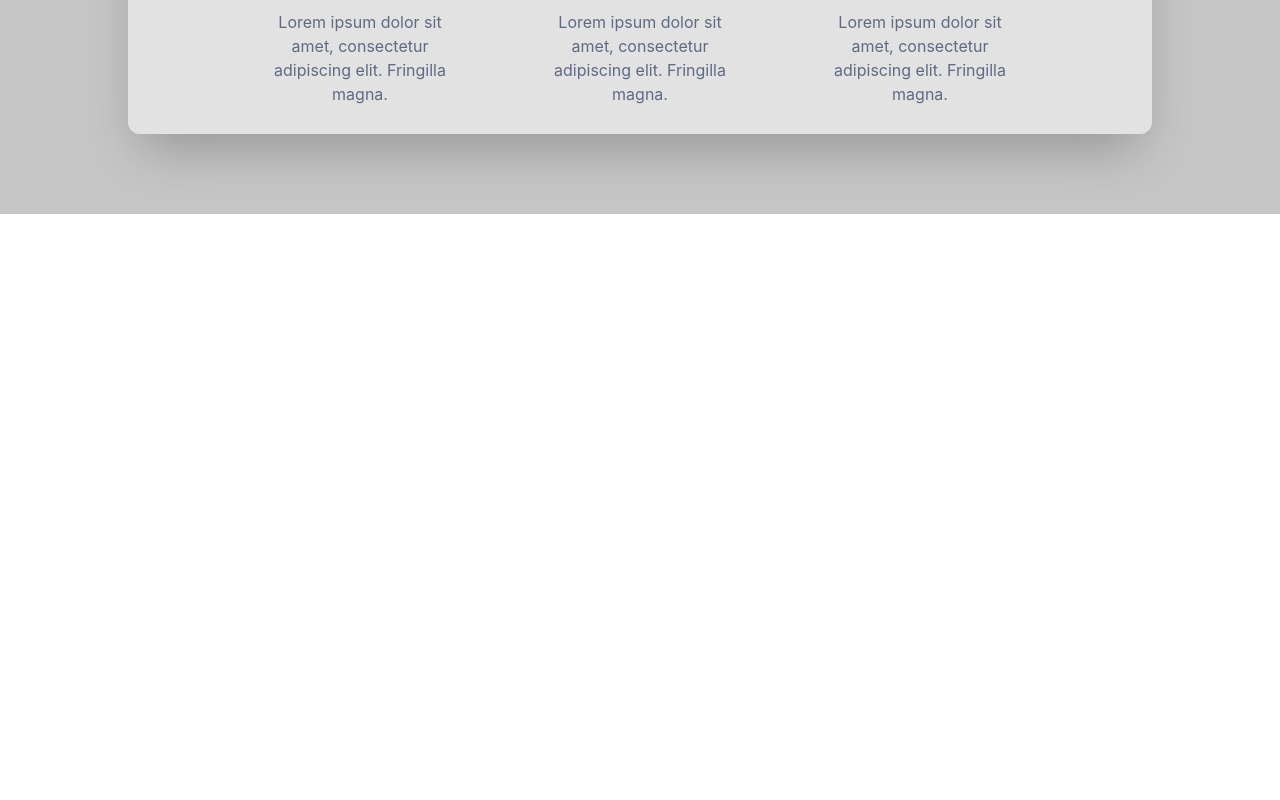
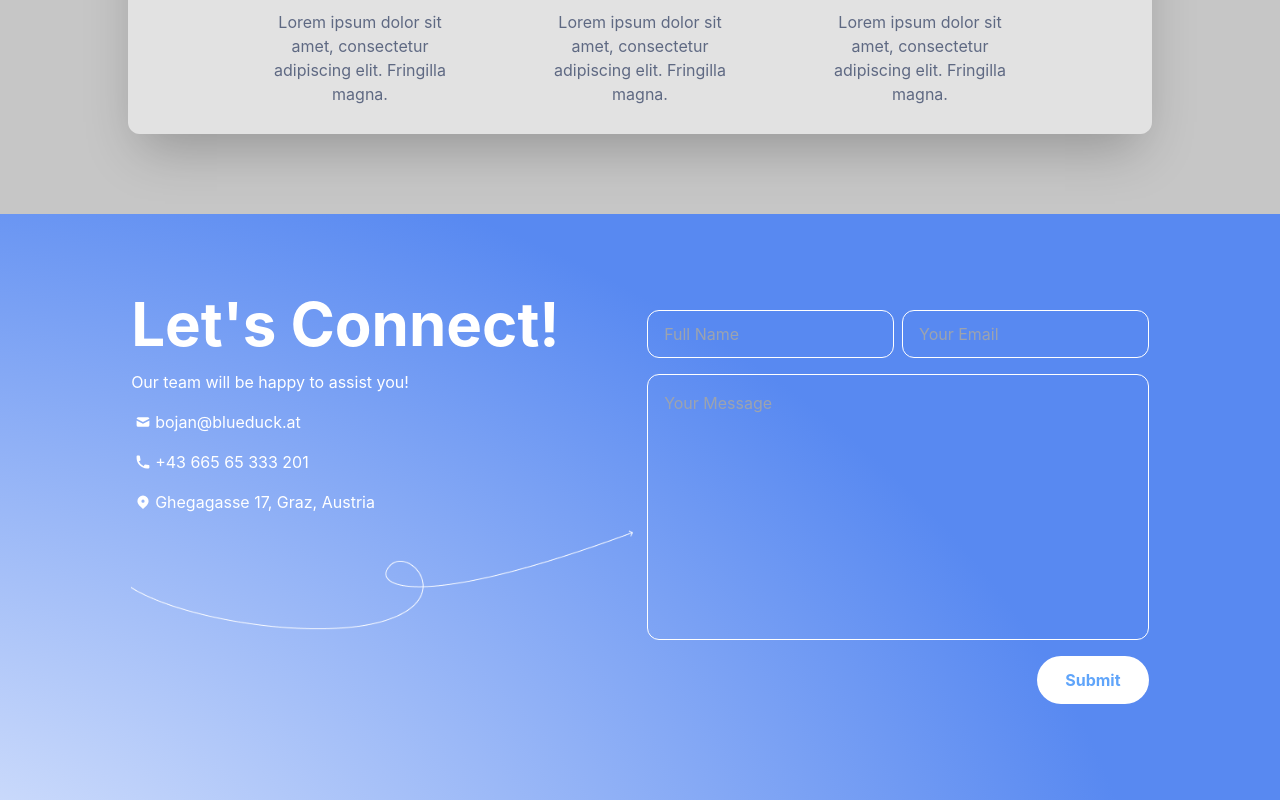
Before and after one commit to ArminBabic/blue, a Next.js app: page / in a window 1280 px wide. Shown: the part 4389-5189 px from the top of the page. Before the commit the page ends 4603 px from the top, so only its background shows below. Built offline with nearby package versions, Linux system fonts and the light colour scheme.

Commit message:
add contact

```diff
--- a/components/About.tsx
+++ b/components/About.tsx
@@ -52,7 +52,7 @@ function About() {
       </div>
 
       <div className="text-center sm:text-start  flex flex-col xl:flex-row items-center justify-center md:gap-12 xl:ml-8  xl:justify-center  pt-12  ">
-        <div className="sm:w-full md:w-[700px] mb-44 xs:mb-2 text-xs sm:text-sm 2xl:text-base md:flex-1 xl:flex-none text-1xl text-center md:text-center text-[#081944] px-2 xs:px-8 sm:px-4 max-w-[235px] xs:max-w-[400px] max-h-[400px] md:max-w-[700px] lg:max-w-[800px] md:max-h-[400px] sm:h-[500px]  xl:h-96 xl:w-96  opacity-80 ">
+        <div className="sm:w-full md:w-[700px] mb-48 xs:mb-2 text-xs sm:text-sm 2xl:text-base md:flex-1 xl:flex-none text-1xl text-center md:text-center text-[#081944] px-2 xs:px-8 sm:px-4 max-w-[235px] xs:max-w-[400px] max-h-[400px] md:max-w-[700px] lg:max-w-[800px] md:max-h-[400px] sm:h-[500px]  xl:h-96 xl:w-96  opacity-80 ">
           <div className="text-center md:text-start md:w-[99%] ">
             <p className="w-[99%] mx-auto md:mx-0 text-center lg:text-start px-2 xs:px-0">
               Lorem ipsum dolor sit amet, consectetur adipiscing elit. Fringilla
--- /dev/null
+++ b/components/Contact.tsx
@@ -0,0 +1,82 @@
+import React from "react";
+import Image from "next/image";
+
+import { HiMail, HiPhone, HiLocationMarker } from "react-icons/hi";
+
+import arrow from "../images/arrow.png";
+
+function Contact() {
+  return (
+    <section className="contact flex  justify-around gap-4">
+      <div className="text-white w-[80%] flex flex-col md:flex-row justify-around gap-2 py-20">
+        <div className="w-full md:w-[49%] flex flex-col  justify-center md:justify-start">
+          <h5 className="sm:text-3xl lg:text-5xl xl:text-6xl font-bold">
+            Let's Connect!
+          </h5>
+          <p className="py-4 text-xs xs:text-base">
+            Our team will be happy to assist you!
+          </p>
+
+          <div className="flex items-center pb-4 text-xs xs:text-base">
+            <HiMail className="w-6" />
+            <p>bojan@blueduck.at</p>
+          </div>
+
+          <div className="flex items-center pb-4 text-xs xs:text-base">
+            <HiPhone className="w-6" />
+            <p>+43 665 65 333 201</p>
+          </div>
+
+          <div className="flex items-center  pb-4 text-xs xs:text-base">
+            <HiLocationMarker className="w-6" />
+            <p>Ghegagasse 17, Graz, Austria</p>
+          </div>
+
+          <div>
+            <Image src={arrow} />
+          </div>
+        </div>
+
+        <div className="w-[98%] md:w-[49%] sm:py-4">
+          <form className="">
+            <div className="flex flex-col sm:gap-2 sm:flex-row md:flex-col lg:flex-row ">
+              <div className="py-4 sm:py-0 w-full ">
+                {" "}
+                <input
+                  type="text"
+                  placeholder="Full Name"
+                  className="bg-inherit w-full  h-10 md:h-12  pl-4 border border-white rounded-xl"
+                />
+              </div>
+              <div className="w-full">
+                {" "}
+                <input
+                  type="email"
+                  placeholder="Your Email"
+                  className="bg-inherit w-full  h-10 md:h-12  pl-4 border border-white rounded-xl"
+                />
+              </div>
+            </div>
+
+            <input
+              type="text"
+              placeholder="Your Message"
+              className="bg-inherit w-[100%] pb-56 pl-4  pt-4 border border-white  rounded-xl my-4"
+            />
+
+            <div className="text-end ">
+              <button
+                type="submit"
+                className="  sm:px-4 bg-white text-blue-400 w-20 h-10 sm:w-28 sm:h-12 font-bold rounded-[40px] hover:bg-slate-300 hover:shadow-2xl shadow-white"
+              >
+                Submit
+              </button>
+            </div>
+          </form>
+        </div>
+      </div>
+    </section>
+  );
+}
+
+export default Contact;
--- a/components/Hero.tsx
+++ b/components/Hero.tsx
@@ -58,7 +58,7 @@ function Hero() {
         </button>
       </motion.div>
 
-      <article className="sm:col-span-1 my-2 xs:my-3 w-[80%]  sm:w-[205px] lg:h-[60px]     flex items-center   lg:absolute top-52 right-72 xl:max-w-[217px] max-h-[100px] xs:max-h-[52px] backdrop-opacity-10 backdrop-invert bg-white/20 rounded-xl ">
+      <article className="sm:col-span-1 my-2 xs:my-3 w-[80%]  sm:w-[205px] lg:h-[60px]     flex items-center   lg:absolute top-52 right-52 3xl:top-52 3xl:right-72  xl:max-w-[217px] max-h-[100px] xs:max-h-[52px] backdrop-opacity-10 backdrop-invert bg-white/20 rounded-xl ">
         <div className="bg-indigo-500 flex justify-center items-center p-2 m-2 rounded-full">
           <HiChatAlt2 className="img-popup text-white w-7 h-7 " />
         </div>
@@ -68,7 +68,7 @@ function Hero() {
           </p>
         </div>
       </article>
-      <article className="sm:col-span-1 my-2 xs:my-3 w-[80%]  sm:w-[205px] lg:h-[60px]   flex items-center lg:justify-around   lg:absolute bottom-80 right-[580px]  2xl:max-w-[217px] max-h-[100px] xs:max-h-[58px] backdrop-opacity-10 backdrop-invert bg-white/20 rounded-xl  ">
+      <article className="sm:col-span-1 my-2 xs:my-3 w-[80%]  sm:w-[205px] lg:h-[60px]   flex items-center lg:justify-around   lg:absolute bottom-56 xl:bottom-72   right-56 3xl:bottom-80 3xl:right-[580px]  2xl:max-w-[217px] max-h-[100px] xs:max-h-[58px] backdrop-opacity-10 backdrop-invert bg-white/20 rounded-xl  ">
         <div className="flex items-center p-2 m-2">
           <Image
             className=" w-[42px] h-[42px] mx-2"
@@ -83,7 +83,7 @@ function Hero() {
           </p>
         </div>
       </article>
-      <article className="sm:col-span-1 my-2 xs:my-3 w-[80%]   sm:w-[205px] lg:h-[60px]    flex items-center   lg:absolute bottom-32 opacity-80 right-80 xl:max-w-[217px] max-h-[100px] xs:max-h-[52px]  backdrop-opacity-10 backdrop-invert bg-white/20 rounded-xl ">
+      <article className="sm:col-span-1 my-2 xs:my-3 w-[80%]   sm:w-[205px] lg:h-[60px]    flex items-center   lg:absolute bottom-32 right-52  3xl:bottom-32 3xl:right-80 opacity-80 xl:max-w-[217px] max-h-[100px] xs:max-h-[52px]  backdrop-opacity-10 backdrop-invert bg-white/20 rounded-xl ">
         <div className="bg-[#6187FF] flex justify-center items-center p-2 rounded-full m-2">
           <HiLightBulb className="text-white w-6 h-6" />
         </div>
--- a/pages/index.tsx
+++ b/pages/index.tsx
@@ -11,6 +11,7 @@ import Values from "../components/Values";
 import Projects from "../components/Projects";
 import Why from "../components/Why";
 import Services from "../components/Services";
+import Contact from "../components/Contact";
 
 const Home: NextPage = () => {
   return (
@@ -29,6 +30,8 @@ const Home: NextPage = () => {
       <Values />
       <Why />
 
+      <Contact />
+
       <main>
         <section></section>
       </main>
--- a/styles/globals.css
+++ b/styles/globals.css
@@ -21,6 +21,14 @@ html {
       105.62% 158.43% at -15.26% 138.38%,
       #171426 0%,
       #0a254c 100%
+    );
+  }
+
+  .contact {
+    background: radial-gradient(
+      105.62% 158.43% at -15.26% 138.38%,
+      #f5f8ff 0%,
+      #5889f1 100%
     );
   }
 
--- a/tailwind.config.js
+++ b/tailwind.config.js
@@ -24,6 +24,8 @@ module.exports = {
 
       "2xl": "1310px",
       // => @media (min-width: 1536px) { ... }
+
+      "3xl": "1500px",
     },
   },
   plugins: [],
```
Also changed, not shown: images/arrow.png (added).
